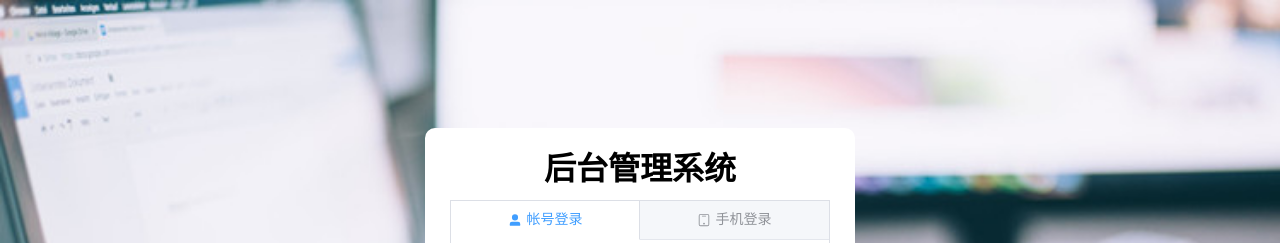
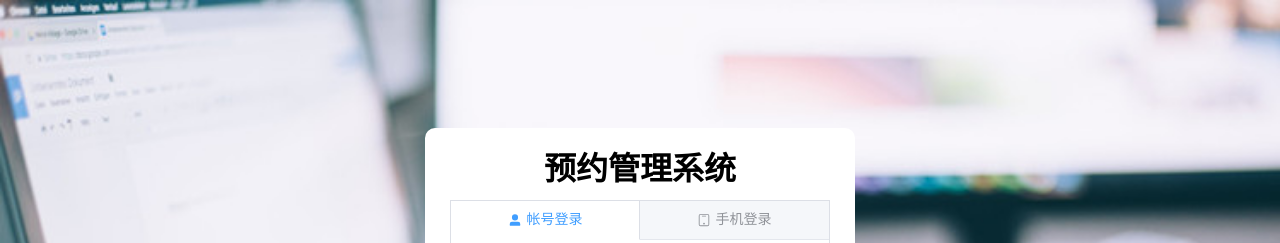
Before and after one commit to LiuBo-keep/learn-vue3, a Vue app in the folder vue3-te-cms/: page /#/login in a window 1280 px wide. Shown: the top 243 px of the page. Built offline with nearby package versions, Linux system fonts and the light colour scheme.

Commit message:
侧边栏

```diff
--- a/vue3-te-cms/src/components/main-menu/main-menu.vue
+++ b/vue3-te-cms/src/components/main-menu/main-menu.vue
@@ -2,7 +2,7 @@
   <div class="main-menu">
     <div class="logo">
       <img class="img" src="../../assets/img/logo.svg" alt="" />
-      <h2 class="title">{{ title }}</h2>
+      <h2 class="title">{{ systemTilie }}</h2>
     </div>
     <div class="menu">
       <el-menu
@@ -47,7 +47,7 @@
 </template>
 
 <script lang="ts" setup>
-const title = import.meta.env.VITE_MAIN_MENU_TITLE
+const systemTilie = import.meta.env.VITE_SYSTEM_TITLE
 </script>
 
 <style scoped lang="less">
--- a/vue3-te-cms/src/views/login/c-cpns/login-panel.vue
+++ b/vue3-te-cms/src/views/login/c-cpns/login-panel.vue
@@ -1,7 +1,7 @@
 <template>
   <div class="login-panel">
     <!-- 顶部区域 -->
-    <h1 class="title">后台管理系统</h1>
+    <h1 class="title">{{ systemTilie }}</h1>
 
     <!-- 中间的tabls切换 -->
     <div class="tabls">
@@ -52,6 +52,8 @@ import paneAccount from './pane-account.vue'
 import panePhone from './pane-phone.vue'
 import type PaneAccount from './pane-account.vue'
 import { localCache } from '@/utils/cache'
+
+const systemTilie = import.meta.env.VITE_SYSTEM_TITLE
 
 // 是否记住密码
 const isRemPwd = ref<boolean>(localCache.getCache('isRemPwd') ?? false)
--- a/vue3-te-cms/src/views/main/Main.vue
+++ b/vue3-te-cms/src/views/main/Main.vue
@@ -5,7 +5,10 @@
         <mainMenu />
       </el-aside>
       <el-container>
-        <el-header height="50px">Header</el-header>
+        <el-header height="50px">
+          <span>Header</span>
+          <span><button @click="handleExitClick">登出</button></span>
+        </el-header>
         <el-main> Main </el-main>
       </el-container>
     </el-container>
```
Also changed, not shown: 1 other file (tests, documents, lock files or other folders).
